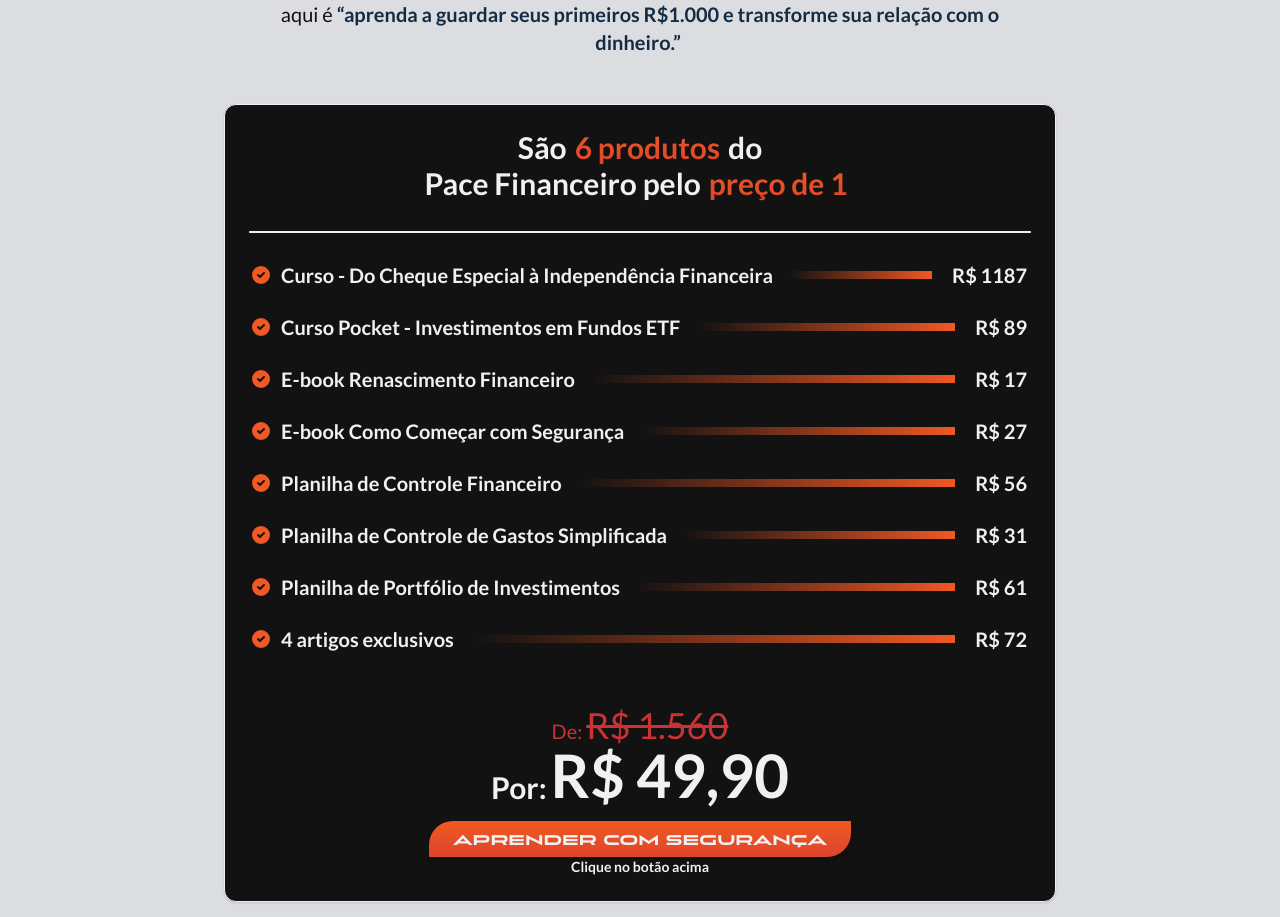
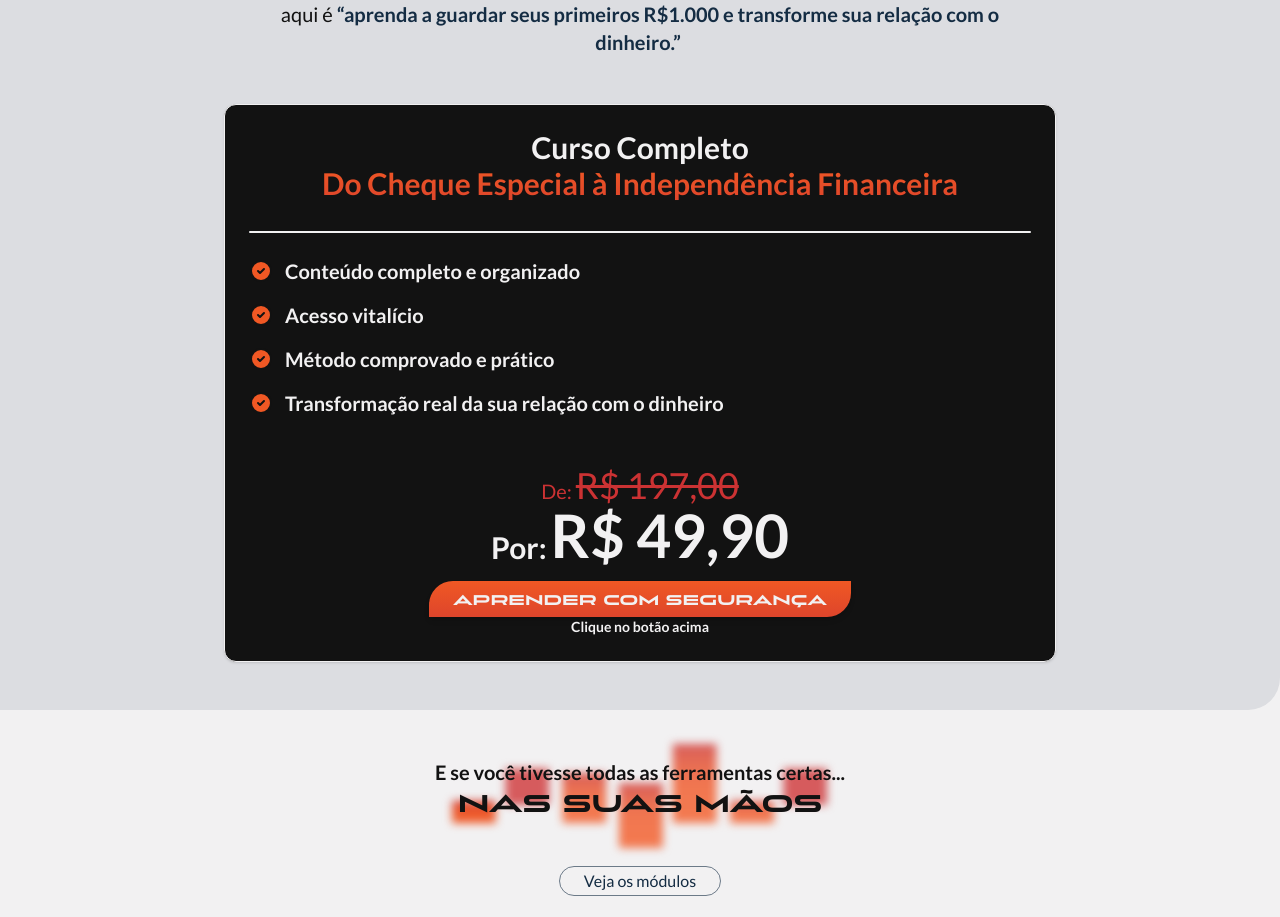
Before and after one commit to DevJeipi/lp-opacefinanceiro, a Next.js app: page / in a window 1280 px wide. Shown: the part 6003-6920 px from the top of the page. Built offline with nearby package versions, Linux system fonts and the light colour scheme.

Commit message:
raw: pricing section products remove

```diff
--- a/src/components/home/SectionPricing.tsx
+++ b/src/components/home/SectionPricing.tsx
@@ -10,40 +10,12 @@ import { GridContainer } from '@/components/ui/GridContainer'
 import { CheckCircle2, XCircle } from 'lucide-react'
 import { Button } from '@/components/ui/button'
 
-// Lista de produtos
-const produtos = [
-    {
-        nome: 'Curso - Do Cheque Especial à Independência Financeira',
-        preco: 'R$ 1187',
-    },
-    {
-        nome: 'Curso Pocket - Investimentos em Fundos ETF',
-        preco: 'R$ 89',
-    },
-    {
-        nome: 'E-book Renascimento Financeiro',
-        preco: 'R$ 17',
-    },
-    {
-        nome: 'E-book Como Começar com Segurança',
-        preco: 'R$ 27',
-    },
-    {
-        nome: 'Planilha de Controle Financeiro',
-        preco: 'R$ 56',
-    },
-    {
-        nome: 'Planilha de Controle de Gastos Simplificada',
-        preco: 'R$ 31',
-    },
-    {
-        nome: 'Planilha de Portfólio de Investimentos',
-        preco: 'R$ 61',
-    },
-    {
-        nome: '4 artigos exclusivos',
-        preco: 'R$ 72',
-    },
+// Benefícios do curso
+const beneficios = [
+    'Conteúdo completo e organizado',
+    'Acesso vitalício',
+    'Método comprovado e prático',
+    'Transformação real da sua relação com o dinheiro',
 ]
 
 export function SectionPricing() {
@@ -112,41 +84,27 @@ export function SectionPricing() {
                     >
                         <CardHeader>
                             <CardTitle className="text-2xl sm:text-3xl">
-                                São
+                                Curso Completo
+                                <br />
                                 <span className="text-gradient-animated px-2">
-                                    6 produtos
-                                </span>
-                                do
-                                <br /> Pace Financeiro pelo
-                                <span className="text-gradient-animated px-2">
-                                    preço de 1
+                                    Do Cheque Especial à Independência Financeira
                                 </span>
                             </CardTitle>
                         </CardHeader>
                         <CardContent>
                             <div className="bg-primary-white mb-6 h-0.5 w-full rounded-full"></div>
                             <ul className="mb-6 flex flex-col gap-4">
-                                {produtos.map((item, index) => (
+                                {beneficios.map((beneficio, index) => (
                                     <li
                                         key={index}
-                                        className="flex w-full flex-col lg:flex-row"
+                                        className="flex items-center gap-3 text-left lg:text-xl"
                                     >
-                                        <div className="flex flex-1 items-center justify-between gap-4 text-left lg:text-xl">
-                                            <div className="flex items-center gap-2">
-                                                <CheckCircle2
-                                                    fill="var(--color-primary-orange)"
-                                                    stroke="var(--color-primary-black)"
-                                                />
-                                                <p className="flex-1">
-                                                    {item.nome}
-                                                </p>
-                                            </div>
-                                            <div className="to-primary-orange hidden h-2 flex-1 bg-gradient-to-r from-transparent lg:block" />
-                                            <span className="text-primary-white rounded-sm p-1 whitespace-nowrap">
-                                                {item.preco}
-                                            </span>
-                                        </div>
-                                        <div className="to-primary-orange h-1 w-full bg-gradient-to-r from-transparent lg:hidden" />
+                                        <CheckCircle2
+                                            fill="var(--color-primary-orange)"
+                                            stroke="var(--color-primary-black)"
+                                            className="flex-shrink-0"
+                                        />
+                                        <p className="flex-1">{beneficio}</p>
                                     </li>
                                 ))}
                             </ul>
@@ -155,7 +113,7 @@ export function SectionPricing() {
                             <div className="font-body text-secondary-orange flex items-end gap-1 font-normal">
                                 <p className="md:text-xl">De:</p>
                                 <span className="text-2xl line-through md:text-4xl">
-                                    R$ 1.560
+                                    R$ 197,00
                                 </span>
                             </div>
                             <div className="font-body mb-4 flex items-end gap-1">
```
